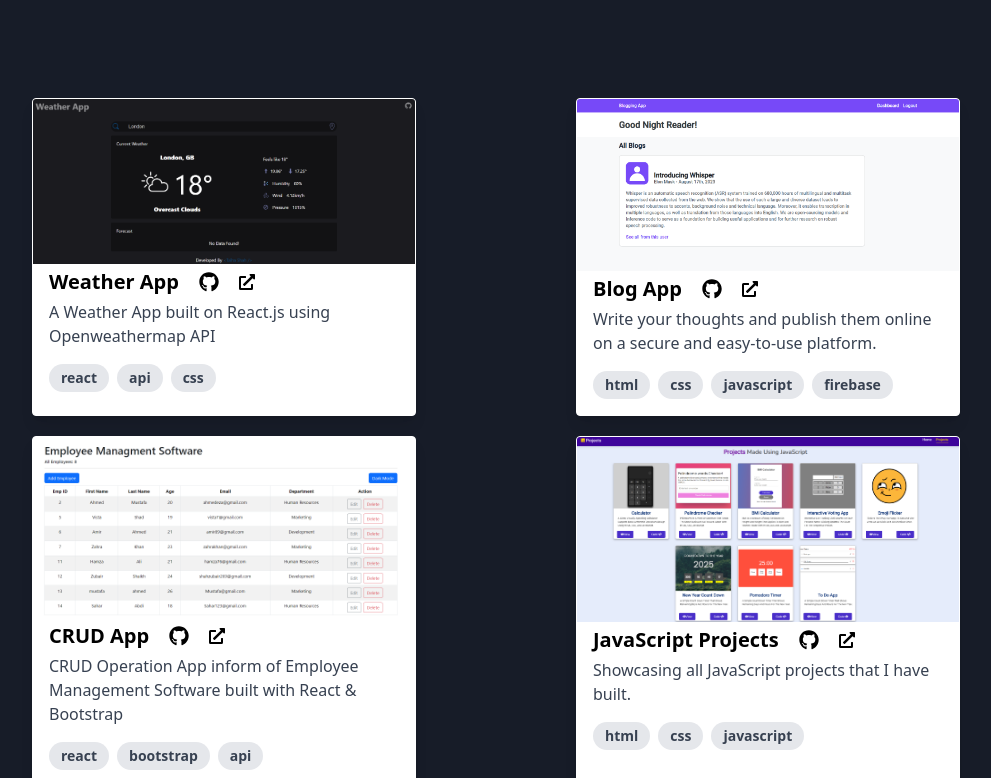
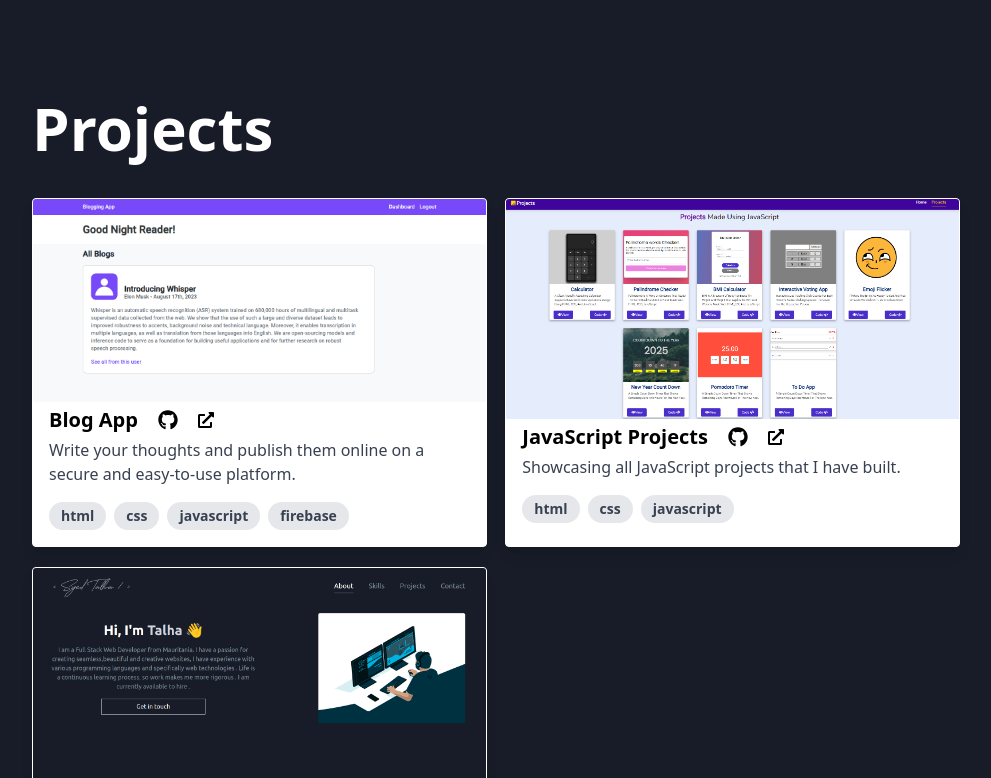
Before and after one commit to talhashah-dev/portfolio, a React (Create React App) app: page / in a window 1280 px wide. Shown: the part 1322-2100 px from the top of the page, without its empty margins (144-1135 px from the left). Built offline with nearby package versions, Linux system fonts and the light colour scheme.

Commit message:
refactor: modified UI

```diff
--- a/src/pages/Projects.jsx
+++ b/src/pages/Projects.jsx
@@ -4,9 +4,13 @@ import { Blog_App, Weather_App, CRUD_App, Js_Projects, Portfolio } from "../asse
 
 function Projects() {
   return (
-    <div className="flex flex-wrap justify-between gap-y-5 pb-5 h-auto my-20" id="projects">
+    <div className="pb-5 h-auto my-20" id="projects">
 
-      <div className="max-w-sm min-[500px]:w-[49%] rounded overflow-hidden shadow-lg bg-white hover:scale-105 shadow-2xl hover:shadow-indigo-500/50 transition-all border border-white">
+      <h1 className="text-3xl min-[426px]:text-6xl font-bold mb-10">Projects</h1>
+
+      <div className="flex flex-wrap justify-between gap-y-5">
+
+      {/* <div className="max-w-sm min-[500px]:w-[49%] rounded overflow-hidden shadow-lg bg-white shadow-2xl hover:shadow-indigo-500 transition-all border border-white">
         <img className="w-full" src={Weather_App} alt="Weather App" />
         <div className="px-4">
           <div className="flex items-center gap-5">
@@ -29,9 +33,9 @@ function Projects() {
           <span className="inline-block bg-gray-200 rounded-full px-3 py-1 text-sm font-semibold text-gray-700 mr-2 mb-2">api</span>
           <span className="inline-block bg-gray-200 rounded-full px-3 py-1 text-sm font-semibold text-gray-700 mr-2 mb-2">css</span>
         </div>
-      </div>
+      </div> */}
 
-      <div className="max-w-sm min-[500px]:w-[49%] rounded overflow-hidden shadow-lg bg-white hover:scale-105 shadow-2xl hover:shadow-indigo-500/50 transition-all border border-white">
+      <div className="max-w-base min-[500px]:w-[49%] rounded overflow-hidden shadow-lg bg-white shadow-2xl hover:shadow-indigo-500 transition-all border border-white">
         <img className="w-full" src={Blog_App} alt="Blog App" />
         <div className="px-4">
           <div className="flex items-center gap-5">
@@ -57,7 +61,7 @@ function Projects() {
         </div>
       </div>
 
-      <div className="max-w-sm min-[500px]:w-[49%] rounded overflow-hidden shadow-lg bg-white hover:scale-105 shadow-2xl hover:shadow-indigo-500/50 transition-all border border-white">
+      {/* <div className="max-w-sm min-[500px]:w-[49%] rounded overflow-hidden shadow-lg bg-white shadow-2xl hover:shadow-indigo-500 transition-all border border-white">
         <img className="w-full" src={CRUD_App} alt="CRUD App" />
         <div className="px-4">
           <div className="flex items-center gap-5">
@@ -80,9 +84,9 @@ function Projects() {
           <span className="inline-block bg-gray-200 rounded-full px-3 py-1 text-sm font-semibold text-gray-700 mr-2 mb-2">bootstrap</span>
           <span className="inline-block bg-gray-200 rounded-full px-3 py-1 text-sm font-semibold text-gray-700 mr-2 mb-2">api</span>
         </div>
-      </div>
+      </div> */}
 
-      <div className="max-w-sm min-[500px]:w-[49%] rounded overflow-hidden shadow-lg bg-white hover:scale-105 shadow-2xl hover:shadow-indigo-500/50 transition-all border border-white">
+      <div className="max-w-base min-[500px]:w-[49%] rounded overflow-hidden shadow-lg bg-white shadow-2xl hover:shadow-indigo-500 transition-all border border-white">
         <img className="w-full" src={Js_Projects} alt="JavaScript Projects" />
         <div className="px-4">
           <div className="flex items-center gap-5">
@@ -107,7 +111,7 @@ function Projects() {
         </div>
       </div>
 
-      <div className="max-[500px]:max-w-sm rounded overflow-hidden shadow-lg bg-white hover:scale-105 shadow-2xl hover:shadow-indigo-500/50 transition-all border border-white">
+      <div className="max-w-base min-[500px]:w-[49%] rounded overflow-hidden shadow-lg bg-white shadow-2xl hover:shadow-indigo-500 transition-all border border-white">
         <img className="w-full" src={Portfolio} alt="JavaScript ProjectsPortfolio Website" />
         <div className="px-4">
           <div className="flex items-center gap-5">
@@ -132,8 +136,11 @@ function Projects() {
         </div>
       </div>
 
+      </div>
+
+
     </div>
   )
 }
 
-export default Projects
+export default Projects;
```
